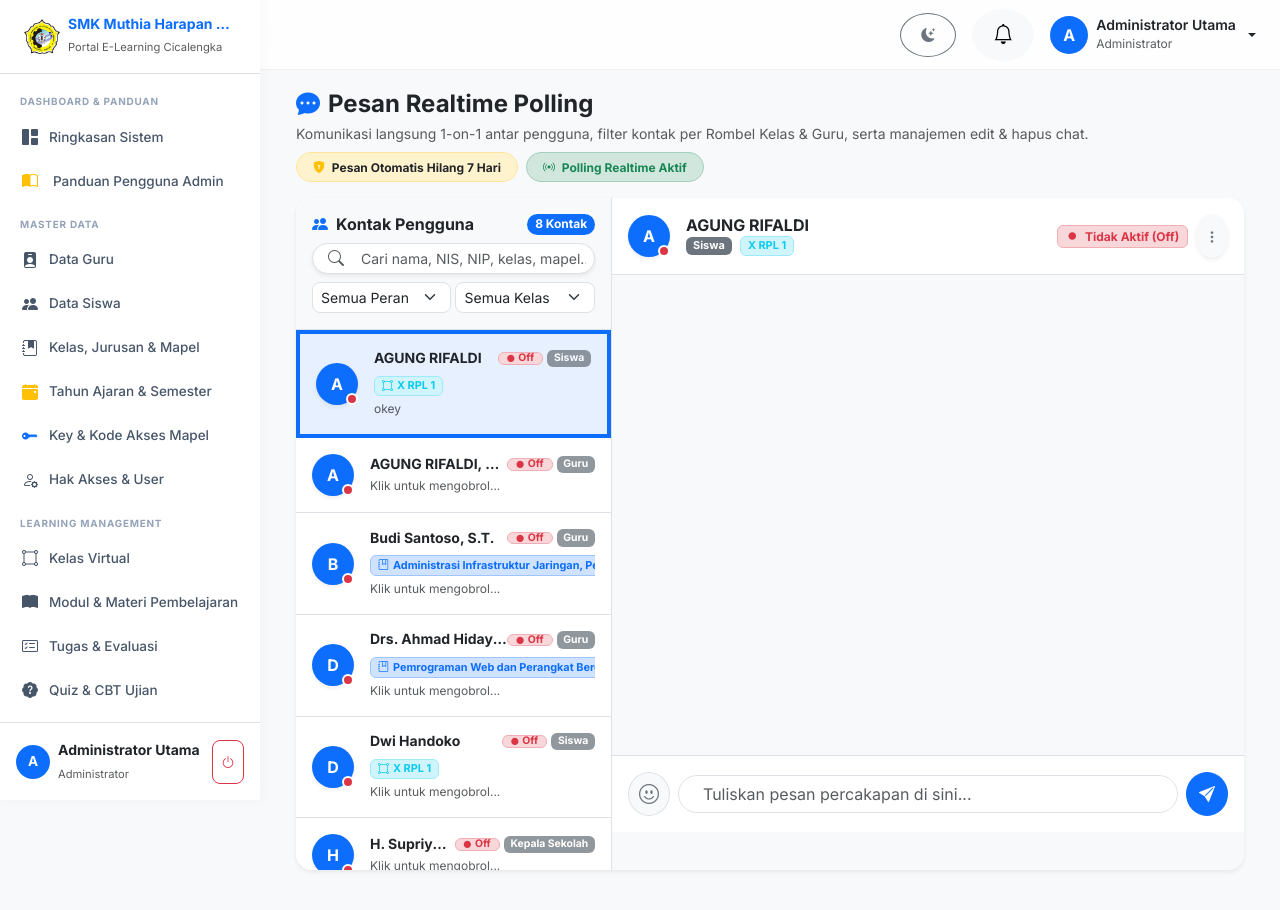
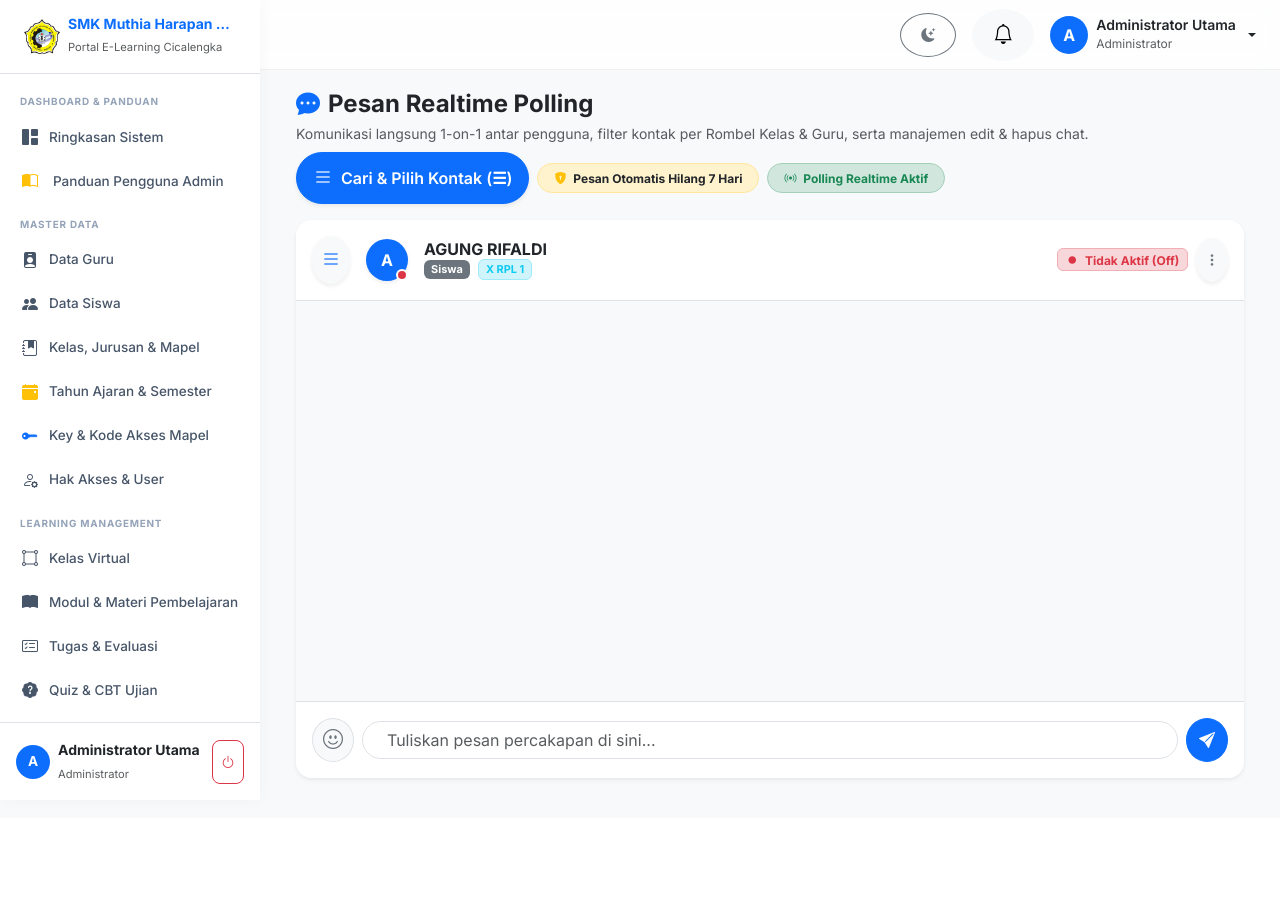
Before and after one commit to Agungrifaldi49/elearning, a PHP site: page /chat in a window 1280 px wide. After the commit the page ends 784 px from the top, so only its background shows below. Run offline with PHP 8.4, Linux system fonts and the light colour scheme; a user stored in the database is signed in; data comes from the database, SQL or seed files in the repository; data that the repository does not hold is empty; some libraries are stand-ins or nearby versions.

Commit message:
perubahan pesan polling

```diff
--- a/views/chat/index.php
+++ b/views/chat/index.php
@@ -12,6 +12,10 @@
                 <p class="text-muted small mb-0">Komunikasi langsung 1-on-1 antar pengguna, filter kontak per Rombel Kelas & Guru, serta manajemen edit & hapus chat.</p>
             </div>
             <div class="d-flex align-items-center gap-2 flex-wrap">
+                <button class="btn btn-primary rounded-pill px-3 shadow-sm d-flex align-items-center gap-2" type="button" data-bs-toggle="offcanvas" data-bs-target="#contactsOffcanvas" aria-controls="contactsOffcanvas">
+                    <i class="bi bi-list fs-5"></i>
+                    <span>Cari & Pilih Kontak (☰)</span>
+                </button>
                 <span class="badge bg-warning-subtle text-dark border border-warning-subtle rounded-pill px-3 py-2">
                     <i class="bi bi-shield-lock-fill text-warning me-1"></i> Pesan Otomatis Hilang 7 Hari
                 </span>
@@ -21,17 +25,19 @@
             </div>
         </div>
 
-        <div class="card card-custom p-0 overflow-hidden shadow-sm border-0 rounded-4">
-            <div class="row g-0">
-
-                <!-- Contacts List Column (Left Panel) -->
-                <div class="col-12 col-md-5 col-lg-4 border-end bg-white">
+        <!-- Offcanvas Drawer Contact List Sidebar (Default Collapsed / Closed) -->
+        <div class="offcanvas offcanvas-start shadow border-0" tabindex="-1" id="contactsOffcanvas" aria-labelledby="contactsOffcanvasLabel" style="width: 380px;">
+            <div class="offcanvas-header bg-primary text-white py-3">
+                <h6 class="offcanvas-title fw-bold mb-0" id="contactsOffcanvasLabel">
+                    <i class="bi bi-people-fill me-2"></i> Kontak Pengguna
+                </h6>
+                <div class="d-flex align-items-center gap-2">
+                    <span class="badge bg-white text-primary rounded-pill" id="contactCountBadge"><?= count($contacts) ?> Kontak</span>
+                    <button type="button" class="btn-close btn-close-white" data-bs-dismiss="offcanvas" aria-label="Close"></button>
+                </div>
+            </div>
+            <div class="offcanvas-body p-0 bg-white">
                 <div class="p-3 border-bottom bg-light">
-                        <div class="d-flex justify-content-between align-items-center mb-2">
-                            <h6 class="fw-bold mb-0 text-dark"><i class="bi bi-people-fill text-primary me-2"></i>Kontak Pengguna</h6>
-                            <span class="badge bg-primary rounded-pill" id="contactCountBadge"><?= count($contacts) ?> Kontak</span>
-                        </div>
-
                     <!-- Search Bar -->
                     <div class="position-relative mb-2">
                         <input type="text" id="chatSearchInput" class="form-control form-control-sm ps-5 rounded-pill shadow-sm" placeholder="Cari nama, NIS, NIP, kelas, mapel...">
@@ -60,8 +66,8 @@
                     </div>
                 </div>
 
-                    <!-- Contact List Items -->
-                    <div class="list-group list-group-flush overflow-auto" id="contactListContainer" style="max-height: 540px;">
+                <!-- Contact List Items Container -->
+                <div class="list-group list-group-flush overflow-auto" id="contactListContainer" style="max-height: calc(100vh - 160px);">
                     <?php if (empty($contacts)): ?>
                         <div class="p-4 text-center text-muted small">Belum ada kontak tersedia.</div>
                     <?php else: ?>
@@ -129,9 +135,13 @@
                     <?php endif; ?>
                 </div>
             </div>
+        </div>
 
-                <!-- Chat Messages Column (Right Panel) -->
-                <div class="col-12 col-md-7 col-lg-8 d-flex flex-column bg-light">
+        <div class="card card-custom p-0 overflow-hidden shadow-sm border-0 rounded-4">
+            <div class="row g-0">
+
+                <!-- Chat Messages Column (Full Width 12-Columns Main Area) -->
+                <div class="col-12 d-flex flex-column bg-light">
                     <?php if ($activeContactId > 0 && !empty($activeContactInfo)):
                         $actAvUrl = $activeContactInfo['avatar_url'] ?? '';
                         $actHasAvatar = !empty($actAvUrl);
@@ -141,6 +151,9 @@
                         <!-- Active Chat Top Header -->
                         <div class="p-3 border-bottom bg-white d-flex align-items-center justify-content-between">
                             <div class="d-flex align-items-center gap-3">
+                                <button class="btn btn-light btn-sm rounded-circle p-2 shadow-sm text-primary flex-shrink-0" type="button" data-bs-toggle="offcanvas" data-bs-target="#contactsOffcanvas" aria-controls="contactsOffcanvas" title="Buka Daftar Kontak (☰)">
+                                    <i class="bi bi-list fs-5"></i>
+                                </button>
                                 <div class="position-relative flex-shrink-0">
                                     <?php if ($actHasAvatar): ?>
                                         <img src="<?= $actAvatarSrc ?>" alt="Avatar" class="rounded-circle object-fit-cover shadow-sm" style="width:42px; height:42px;">
@@ -318,6 +331,16 @@ document.addEventListener('DOMContentLoaded', function() {
     if (searchInput) searchInput.addEventListener('keyup', filterContacts);
     if (filterRole) filterRole.addEventListener('change', filterContacts);
     if (filterKelas) filterKelas.addEventListener('change', filterContacts);
+
+    contactItems.forEach(function(item) {
+        item.addEventListener('click', function() {
+            const offcanvasElem = document.getElementById('contactsOffcanvas');
+            if (offcanvasElem && typeof bootstrap !== 'undefined' && bootstrap.Offcanvas) {
+                const instance = bootstrap.Offcanvas.getInstance(offcanvasElem);
+                if (instance) instance.hide();
+            }
+        });
+    });
 });
 </script>
 
```
Lines whose indentation alone changed are shown as unchanged.
